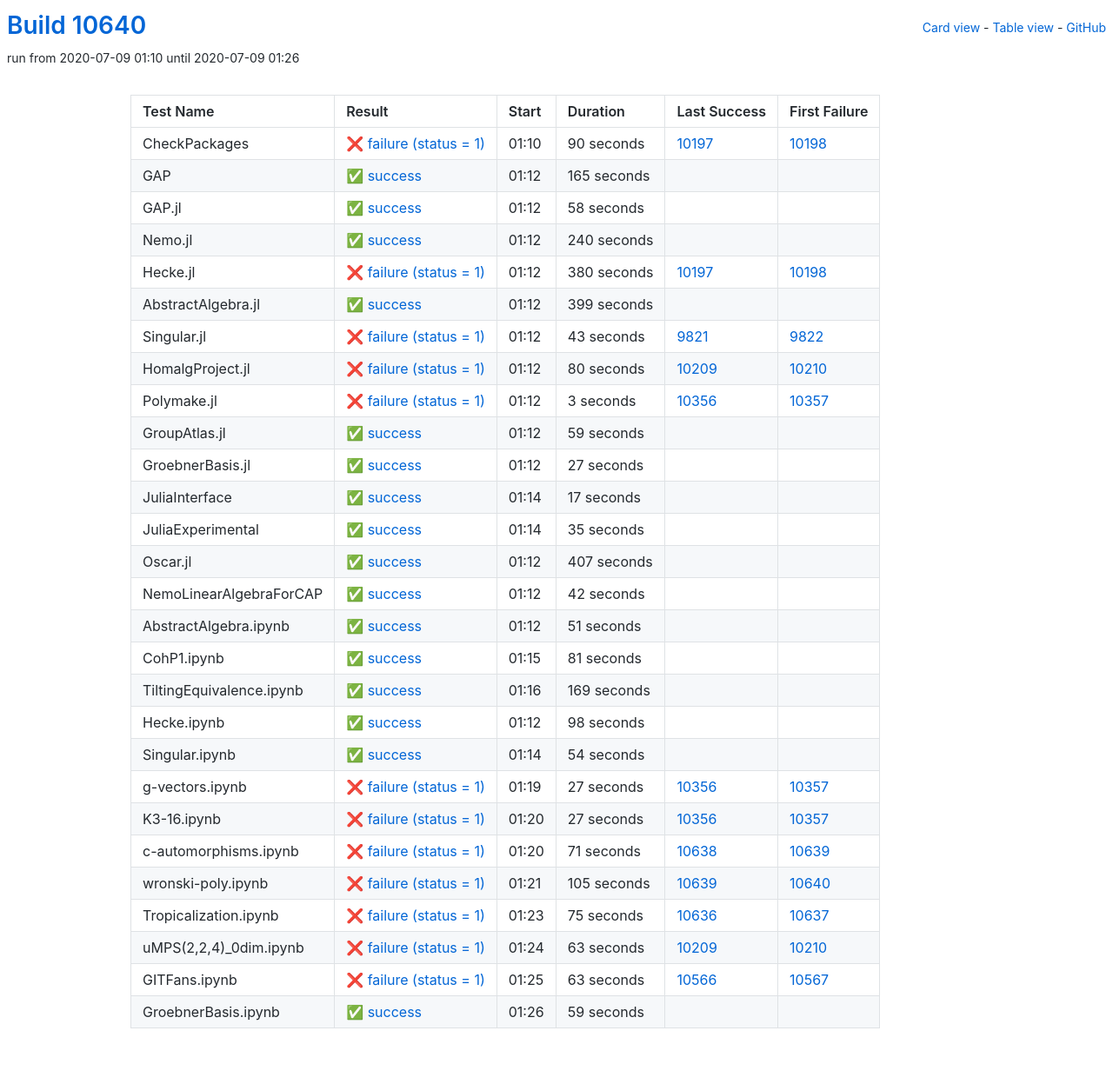
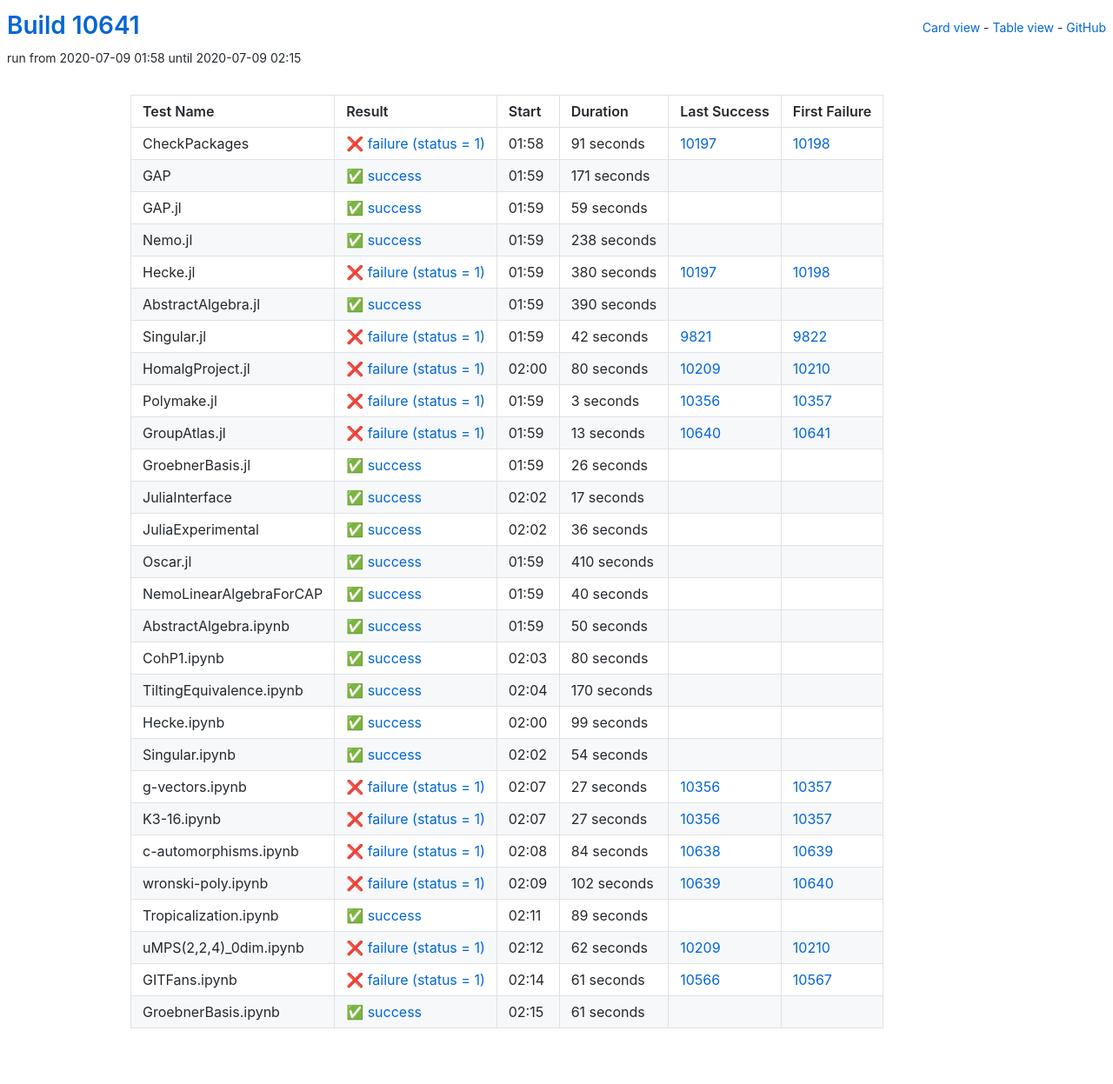
Before and after one commit to oscar-system/oscar-ci-status, a Jekyll site: the page built from table.html, in a window 1280 px wide. Shown: the whole page at 87% size. Built offline with Jekyll 4.4.1, drawn with Linux system fonts in a browser that asks for light colours.

Commit message:
Build #10641

```diff
--- a/_data/ci.yml
+++ b/_data/ci.yml
@@ -1,6 +1,6 @@
 ---
-build: 10640
-build_url: https://oscarci.mathematik.uni-kl.de/job/oscar/10640/
+build: 10641
+build_url: https://oscarci.mathematik.uni-kl.de/job/oscar/10641/
 job: oscar
 organization: oscar-system
 repo: oscar-ci-status
@@ -8,56 +8,56 @@
 tests:
 - name: CheckPackages
   id: checkpackages
-  log: https://oscarci.mathematik.uni-kl.de/job/oscar/10640/artifact/logs/build-10640/CheckPackages.log
-  start: 2020-07-09 01:10
+  log: https://oscarci.mathematik.uni-kl.de/job/oscar/10641/artifact/logs/build-10641/CheckPackages.log
+  start: 2020-07-09 01:58
   success: false
   exitcode: 1
   status: failure
-  duration: 90
+  duration: 91
   last_success: 10197
   last_success_url: https://oscarci.mathematik.uni-kl.de/job/oscar/10197/
   first_failure: 10198
   first_failure_url: https://oscarci.mathematik.uni-kl.de/job/oscar/10198/
 - name: GAP
   id: gap
-  log: https://oscarci.mathematik.uni-kl.de/job/oscar/10640/artifact/logs/build-10640/GAP.log
-  start: 2020-07-09 01:12
+  log: https://oscarci.mathematik.uni-kl.de/job/oscar/10641/artifact/logs/build-10641/GAP.log
+  start: 2020-07-09 01:59
   success: true
   exitcode: 0
   status: success
-  duration: 165
+  duration: 171
   last_success: false
   last_success_url:
   first_failure: false
   first_failure_url:
 - name: GAP.jl
   id: gap-jl
-  log: https://oscarci.mathematik.uni-kl.de/job/oscar/10640/artifact/logs/build-10640/GAP.jl.log
-  start: 2020-07-09 01:12
+  log: https://oscarci.mathematik.uni-kl.de/job/oscar/10641/artifact/logs/build-10641/GAP.jl.log
+  start: 2020-07-09 01:59
   success: true
   exitcode: 0
   status: success
-  duration: 58
+  duration: 59
   last_success: false
   last_success_url:
   first_failure: false
   first_failure_url:
 - name: Nemo.jl
   id: nemo-jl
-  log: https://oscarci.mathematik.uni-kl.de/job/oscar/10640/artifact/logs/build-10640/Nemo.jl.log
-  start: 2020-07-09 01:12
+  log: https://oscarci.mathematik.uni-kl.de/job/oscar/10641/artifact/logs/build-10641/Nemo.jl.log
+  start: 2020-07-09 01:59
   success: true
   exitcode: 0
   status: success
-  duration: 240
+  duration: 238
   last_success: false
   last_success_url:
   first_failure: false
   first_failure_url:
 - name: Hecke.jl
   id: hecke-jl
-  log: https://oscarci.mathematik.uni-kl.de/job/oscar/10640/artifact/logs/build-10640/Hecke.jl.log
-  start: 2020-07-09 01:12
+  log: https://oscarci.mathematik.uni-kl.de/job/oscar/10641/artifact/logs/build-10641/Hecke.jl.log
+  start: 2020-07-09 01:59
   success: false
   exitcode: 1
   status: failure
@@ -68,32 +68,32 @@
   first_failure_url: https://oscarci.mathematik.uni-kl.de/job/oscar/10198/
 - name: AbstractAlgebra.jl
   id: abstractalgebra-jl
-  log: https://oscarci.mathematik.uni-kl.de/job/oscar/10640/artifact/logs/build-10640/AbstractAlgebra.jl.log
-  start: 2020-07-09 01:12
+  log: https://oscarci.mathematik.uni-kl.de/job/oscar/10641/artifact/logs/build-10641/AbstractAlgebra.jl.log
+  start: 2020-07-09 01:59
   success: true
   exitcode: 0
   status: success
-  duration: 399
+  duration: 390
   last_success: false
   last_success_url:
   first_failure: false
   first_failure_url:
 - name: Singular.jl
   id: singular-jl
-  log: https://oscarci.mathematik.uni-kl.de/job/oscar/10640/artifact/logs/build-10640/Singular.jl.log
-  start: 2020-07-09 01:12
+  log: https://oscarci.mathematik.uni-kl.de/job/oscar/10641/artifact/logs/build-10641/Singular.jl.log
+  start: 2020-07-09 01:59
   success: false
   exitcode: 1
   status: failure
-  duration: 43
+  duration: 42
   last_success: 9821
   last_success_url: https://oscarci.mathematik.uni-kl.de/job/oscar/9821/
   first_failure: 9822
   first_failure_url: https://oscarci.mathematik.uni-kl.de/job/oscar/9822/
 - name: HomalgProject.jl
   id: homalgproject-jl
-  log: https://oscarci.mathematik.uni-kl.de/job/oscar/10640/artifact/logs/build-10640/HomalgProject.jl.log
-  start: 2020-07-09 01:12
+  log: https://oscarci.mathematik.uni-kl.de/job/oscar/10641/artifact/logs/build-10641/HomalgProject.jl.log
+  start: 2020-07-09 02:00
   success: false
   exitcode: 1
   status: failure
@@ -104,8 +104,8 @@
   first_failure_url: https://oscarci.mathematik.uni-kl.de/job/oscar/10210/
 - name: Polymake.jl
   id: polymake-jl
-  log: https://oscarci.mathematik.uni-kl.de/job/oscar/10640/artifact/logs/build-10640/Polymake.jl.log
-  start: 2020-07-09 01:12
+  log: https://oscarci.mathematik.uni-kl.de/job/oscar/10641/artifact/logs/build-10641/Polymake.jl.log
+  start: 2020-07-09 01:59
   success: false
   exitcode: 1
   status: failure
@@ -116,32 +116,32 @@
   first_failure_url: https://oscarci.mathematik.uni-kl.de/job/oscar/10357/
 - name: GroupAtlas.jl
   id: groupatlas-jl
-  log: https://oscarci.mathematik.uni-kl.de/job/oscar/10640/artifact/logs/build-10640/GroupAtlas.jl.log
-  start: 2020-07-09 01:12
+  log: https://oscarci.mathematik.uni-kl.de/job/oscar/10641/artifact/logs/build-10641/GroupAtlas.jl.log
+  start: 2020-07-09 01:59
+  success: false
+  exitcode: 1
+  status: failure
+  duration: 13
+  last_success: 10640
+  last_success_url: https://oscarci.mathematik.uni-kl.de/job/oscar/10640/
+  first_failure: 10641
+  first_failure_url: https://oscarci.mathematik.uni-kl.de/job/oscar/10641/
+- name: GroebnerBasis.jl
+  id: groebnerbasis-jl
+  log: https://oscarci.mathematik.uni-kl.de/job/oscar/10641/artifact/logs/build-10641/GroebnerBasis.jl.log
+  start: 2020-07-09 01:59
   success: true
   exitcode: 0
   status: success
-  duration: 59
-  last_success: false
-  last_success_url:
-  first_failure: false
-  first_failure_url:
-- name: GroebnerBasis.jl
-  id: groebnerbasis-jl
-  log: https://oscarci.mathematik.uni-kl.de/job/oscar/10640/artifact/logs/build-10640/GroebnerBasis.jl.log
-  start: 2020-07-09 01:12
-  success: true
-  exitcode: 0
-  status: success
-  duration: 27
+  duration: 26
   last_success: false
   last_success_url:
   first_failure: false
   first_failure_url:
 - name: JuliaInterface
   id: juliainterface
-  log: https://oscarci.mathematik.uni-kl.de/job/oscar/10640/artifact/logs/build-10640/JuliaInterface.log
-  start: 2020-07-09 01:14
+  log: https://oscarci.mathematik.uni-kl.de/job/oscar/10641/artifact/logs/build-10641/JuliaInterface.log
+  start: 2020-07-09 02:02
   success: true
   exitcode: 0
   status: success
@@ -152,92 +152,92 @@
   first_failure_url:
 - name: JuliaExperimental
   id: juliaexperimental
-  log: https://oscarci.mathematik.uni-kl.de/job/oscar/10640/artifact/logs/build-10640/JuliaExperimental.log
-  start: 2020-07-09 01:14
+  log: https://oscarci.mathematik.uni-kl.de/job/oscar/10641/artifact/logs/build-10641/JuliaExperimental.log
+  start: 2020-07-09 02:02
   success: true
   exitcode: 0
   status: success
-  duration: 35
+  duration: 36
   last_success: false
   last_success_url:
   first_failure: false
   first_failure_url:
 - name: Oscar.jl
   id: oscar-jl
-  log: https://oscarci.mathematik.uni-kl.de/job/oscar/10640/artifact/logs/build-10640/Oscar.jl.log
-  start: 2020-07-09 01:12
+  log: https://oscarci.mathematik.uni-kl.de/job/oscar/10641/artifact/logs/build-10641/Oscar.jl.log
+  start: 2020-07-09 01:59
   success: true
   exitcode: 0
   status: success
-  duration: 407
+  duration: 410
   last_success: false
   last_success_url:
   first_failure: false
   first_failure_url:
 - name: NemoLinearAlgebraForCAP
   id: nemolinearalgebraforcap
-  log: https://oscarci.mathematik.uni-kl.de/job/oscar/10640/artifact/logs/build-10640/NemoLinearAlgebraForCAP.log
-  start: 2020-07-09 01:12
+  log: https://oscarci.mathematik.uni-kl.de/job/oscar/10641/artifact/logs/build-10641/NemoLinearAlgebraForCAP.log
+  start: 2020-07-09 01:59
   success: true
   exitcode: 0
   status: success
-  duration: 42
+  duration: 40
   last_success: false
   last_success_url:
   first_failure: false
   first_failure_url:
 - name: AbstractAlgebra.ipynb
   id: abstractalgebra-ipynb
-  log: https://oscarci.mathematik.uni-kl.de/job/oscar/10640/artifact/logs/build-10640/AbstractAlgebra.ipynb.log
-  start: 2020-07-09 01:12
+  log: https://oscarci.mathematik.uni-kl.de/job/oscar/10641/artifact/logs/build-10641/AbstractAlgebra.ipynb.log
+  start: 2020-07-09 01:59
   success: true
   exitcode: 0
   status: success
-  duration: 51
+  duration: 50
   last_success: false
   last_success_url:
   first_failure: false
   first_failure_url:
 - name: CohP1.ipynb
   id: cohp1-ipynb
-  log: https://oscarci.mathematik.uni-kl.de/job/oscar/10640/artifact/logs/build-10640/CohP1.ipynb.log
-  start: 2020-07-09 01:15
+  log: https://oscarci.mathematik.uni-kl.de/job/oscar/10641/artifact/logs/build-10641/CohP1.ipynb.log
+  start: 2020-07-09 02:03
   success: true
   exitcode: 0
   status: success
-  duration: 81
+  duration: 80
   last_success: false
   last_success_url:
   first_failure: false
   first_failure_url:
 - name: TiltingEquivalence.ipynb
   id: tiltingequivalence-ipynb
-  log: https://oscarci.mathematik.uni-kl.de/job/oscar/10640/artifact/logs/build-10640/TiltingEquivalence.ipynb.log
-  start: 2020-07-09 01:16
+  log: https://oscarci.mathematik.uni-kl.de/job/oscar/10641/artifact/logs/build-10641/TiltingEquivalence.ipynb.log
+  start: 2020-07-09 02:04
   success: true
   exitcode: 0
   status: success
-  duration: 169
+  duration: 170
   last_success: false
   last_success_url:
   first_failure: false
   first_failure_url:
 - name: Hecke.ipynb
   id: hecke-ipynb
-  log: https://oscarci.mathematik.uni-kl.de/job/oscar/10640/artifact/logs/build-10640/Hecke.ipynb.log
-  start: 2020-07-09 01:12
+  log: https://oscarci.mathematik.uni-kl.de/job/oscar/10641/artifact/logs/build-10641/Hecke.ipynb.log
+  start: 2020-07-09 02:00
   success: true
   exitcode: 0
   status: success
-  duration: 98
+  duration: 99
   last_success: false
   last_success_url:
   first_failure: false
   first_failure_url:
 - name: Singular.ipynb
   id: singular-ipynb
-  log: https://oscarci.mathematik.uni-kl.de/job/oscar/10640/artifact/logs/build-10640/Singular.ipynb.log
-  start: 2020-07-09 01:14
+  log: https://oscarci.mathematik.uni-kl.de/job/oscar/10641/artifact/logs/build-10641/Singular.ipynb.log
+  start: 2020-07-09 02:02
   success: true
   exitcode: 0
   status: success
@@ -248,8 +248,8 @@
   first_failure_url:
 - name: g-vectors.ipynb
   id: g-vectors-ipynb
-  log: https://oscarci.mathematik.uni-kl.de/job/oscar/10640/artifact/logs/build-10640/g-vectors.ipynb.log
-  start: 2020-07-09 01:19
+  log: https://oscarci.mathematik.uni-kl.de/job/oscar/10641/artifact/logs/build-10641/g-vectors.ipynb.log
+  start: 2020-07-09 02:07
   success: false
   exitcode: 1
   status: failure
@@ -260,8 +260,8 @@
   first_failure_url: https://oscarci.mathematik.uni-kl.de/job/oscar/10357/
 - name: K3-16.ipynb
   id: k3-16-ipynb
-  log: https://oscarci.mathematik.uni-kl.de/job/oscar/10640/artifact/logs/build-10640/K3-16.ipynb.log
-  start: 2020-07-09 01:20
+  log: https://oscarci.mathematik.uni-kl.de/job/oscar/10641/artifact/logs/build-10641/K3-16.ipynb.log
+  start: 2020-07-09 02:07
   success: false
   exitcode: 1
   status: failure
@@ -272,72 +272,72 @@
   first_failure_url: https://oscarci.mathematik.uni-kl.de/job/oscar/10357/
 - name: c-automorphisms.ipynb
   id: c-automorphisms-ipynb
-  log: https://oscarci.mathematik.uni-kl.de/job/oscar/10640/artifact/logs/build-10640/c-automorphisms.ipynb.log
-  start: 2020-07-09 01:20
+  log: https://oscarci.mathematik.uni-kl.de/job/oscar/10641/artifact/logs/build-10641/c-automorphisms.ipynb.log
+  start: 2020-07-09 02:08
   success: false
   exitcode: 1
   status: failure
-  duration: 71
+  duration: 84
   last_success: 10638
   last_success_url: https://oscarci.mathematik.uni-kl.de/job/oscar/10638/
   first_failure: 10639
   first_failure_url: https://oscarci.mathematik.uni-kl.de/job/oscar/10639/
 - name: wronski-poly.ipynb
   id: wronski-poly-ipynb
-  log: https://oscarci.mathematik.uni-kl.de/job/oscar/10640/artifact/logs/build-10640/wronski-poly.ipynb.log
-  start: 2020-07-09 01:21
+  log: https://oscarci.mathematik.uni-kl.de/job/oscar/10641/artifact/logs/build-10641/wronski-poly.ipynb.log
+  start: 2020-07-09 02:09
   success: false
   exitcode: 1
   status: failure
-  duration: 105
+  duration: 102
   last_success: 10639
   last_success_url: https://oscarci.mathematik.uni-kl.de/job/oscar/10639/
   first_failure: 10640
   first_failure_url: https://oscarci.mathematik.uni-kl.de/job/oscar/10640/
 - name: Tropicalization.ipynb
   id: tropicalization-ipynb
-  log: https://oscarci.mathematik.uni-kl.de/job/oscar/10640/artifact/logs/build-10640/Tropicalization.ipynb.log
-  start: 2020-07-09 01:23
+  log: https://oscarci.mathematik.uni-kl.de/job/oscar/10641/artifact/logs/build-10641/Tropicalization.ipynb.log
+  start: 2020-07-09 02:11
+  success: true
+  exitcode: 0
+  status: success
+  duration: 89
+  last_success: false
+  last_success_url:
+  first_failure: false
+  first_failure_url:
+- name: uMPS(2,2,4)_0dim.ipynb
+  id: umps-2-2-4-0dim-ipynb
+  log: https://oscarci.mathematik.uni-kl.de/job/oscar/10641/artifact/logs/build-10641/uMPS-2-2-4-_0dim.ipynb.log
+  start: 2020-07-09 02:12
   success: false
   exitcode: 1
   status: failure
-  duration: 75
-  last_success: 10636
-  last_success_url: https://oscarci.mathematik.uni-kl.de/job/oscar/10636/
-  first_failure: 10637
-  first_failure_url: https://oscarci.mathematik.uni-kl.de/job/oscar/10637/
-- name: uMPS(2,2,4)_0dim.ipynb
-  id: umps-2-2-4-0dim-ipynb
-  log: https://oscarci.mathematik.uni-kl.de/job/oscar/10640/artifact/logs/build-10640/uMPS-2-2-4-_0dim.ipynb.log
-  start: 2020-07-09 01:24
-  success: false
-  exitcode: 1
-  status: failure
-  duration: 63
+  duration: 62
   last_success: 10209
   last_success_url: https://oscarci.mathematik.uni-kl.de/job/oscar/10209/
   first_failure: 10210
   first_failure_url: https://oscarci.mathematik.uni-kl.de/job/oscar/10210/
 - name: GITFans.ipynb
   id: gitfans-ipynb
-  log: https://oscarci.mathematik.uni-kl.de/job/oscar/10640/artifact/logs/build-10640/GITFans.ipynb.log
-  start: 2020-07-09 01:25
+  log: https://oscarci.mathematik.uni-kl.de/job/oscar/10641/artifact/logs/build-10641/GITFans.ipynb.log
+  start: 2020-07-09 02:14
   success: false
   exitcode: 1
   status: failure
-  duration: 63
+  duration: 61
   last_success: 10566
   last_success_url: https://oscarci.mathematik.uni-kl.de/job/oscar/10566/
   first_failure: 10567
   first_failure_url: https://oscarci.mathematik.uni-kl.de/job/oscar/10567/
 - name: GroebnerBasis.ipynb
   id: groebnerbasis-ipynb
-  log: https://oscarci.mathematik.uni-kl.de/job/oscar/10640/artifact/logs/build-10640/GroebnerBasis.ipynb.log
-  start: 2020-07-09 01:26
+  log: https://oscarci.mathematik.uni-kl.de/job/oscar/10641/artifact/logs/build-10641/GroebnerBasis.ipynb.log
+  start: 2020-07-09 02:15
   success: true
   exitcode: 0
   status: success
-  duration: 59
+  duration: 61
   last_success: false
   last_success_url:
   first_failure: false
```
Also changed, not shown: README.md.
